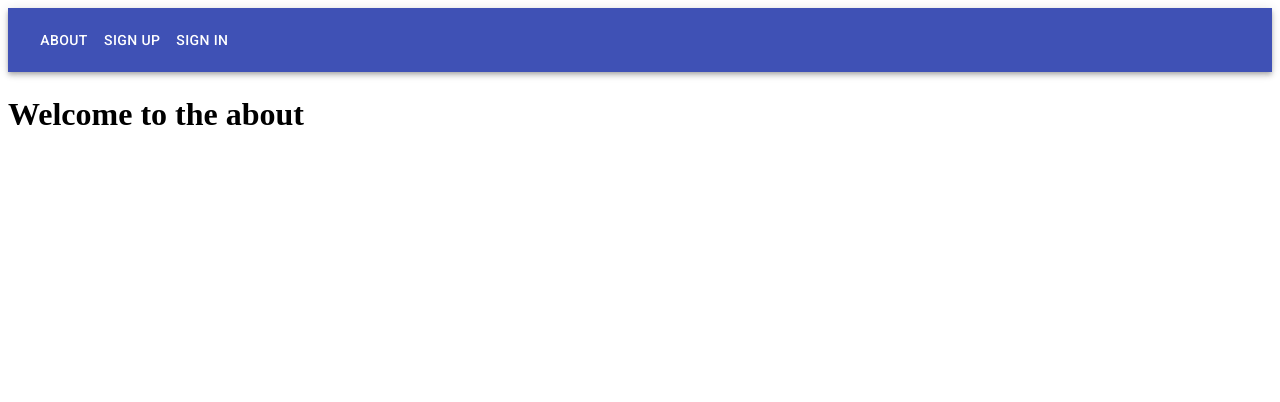
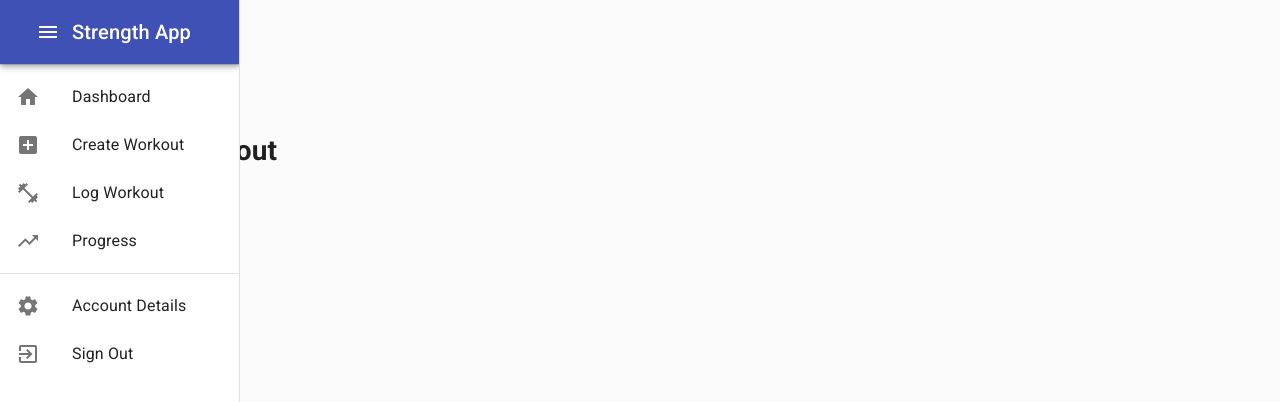
Before and after one commit to rpdurk/strengthApp, a React (Create React App) app in the folder client/: page / in a window 1280 px wide. Shown: the top 402 px of the page. Built offline with nearby package versions, Linux system fonts and the light colour scheme.

Commit message:
Navbar layout

```diff
--- a/client/src/pages/common/components/Navbar.js
+++ b/client/src/pages/common/components/Navbar.js
@@ -1,74 +1,122 @@
-import React from 'react';
-import { makeStyles } from '@material-ui/core/styles';
-import AppBar from '@material-ui/core/AppBar';
-import Toolbar from '@material-ui/core/Toolbar';
-import Button from '@material-ui/core/Button';
-import { Link, useHistory } from 'react-router-dom';
+import React from "react";
+import { makeStyles } from "@material-ui/core/styles";
+import Drawer from "@material-ui/core/Drawer";
+import CssBaseline from "@material-ui/core/CssBaseline";
+import AppBar from "@material-ui/core/AppBar";
+import Toolbar from "@material-ui/core/Toolbar";
+import List from "@material-ui/core/List";
+import Typography from "@material-ui/core/Typography";
+import Divider from "@material-ui/core/Divider";
+import ListItem from "@material-ui/core/ListItem";
+import ListItemIcon from "@material-ui/core/ListItemIcon";
+import ListItemText from "@material-ui/core/ListItemText";
+import IconButton from "@material-ui/core/IconButton";
+import MenuIcon from "@material-ui/icons/Menu";
+import HomeIcon from "@material-ui/icons/Home";
+import FitnessCenterIcon from "@material-ui/icons/FitnessCenter";
+import SettingsIcon from "@material-ui/icons/Settings";
+import TrendingUpIcon from "@material-ui/icons/TrendingUp";
+import AddBoxIcon from "@material-ui/icons/AddBox";
+import ExitToAppIcon from "@material-ui/icons/ExitToApp";
 
+const drawerWidth = 240;
 
-import {useSelector, useDispatch} from 'react-redux';
-import {setViewerToken} from '../../Viewer';
-
-const useStyles = makeStyles((theme) => ({
+const useStyles = makeStyles(theme => ({
   root: {
+    display: "flex",
+  },
+  appBar: {
+    width: `${drawerWidth}px`,
+  },
+  drawer: {
+    width: drawerWidth,
+    flexShrink: 0,
+  },
+  drawerPaper: {
+    width: drawerWidth,
+  },
+  // necessary for content to be below app bar
+  toolbar: theme.mixins.toolbar,
+  content: {
     flexGrow: 1,
-    marginBottom: theme.spacing(3),
-  },
-  menuButton: {
-    marginRight: theme.spacing(2),
-  },
-  title: {
-    flexGrow: 1,
+    backgroundColor: theme.palette.background.default,
+    padding: theme.spacing(3),
   },
 }));
 
-export default function ButtonAppBar() {
+export default function PermanentDrawerLeft() {
   const classes = useStyles();
-  const { token } = useSelector(state => state.viewer);
-  const dispatch = useDispatch();
-  const history = useHistory();
-
-  const handleSignOut = () => {
-    localStorage.removeItem('token');
-    dispatch(setViewerToken(null));
-    history.push('/');
-  };
 
   return (
     <div className={classes.root}>
-      <AppBar position="static">
-        <Toolbar>
-          <Button
-            component={Link}
-            to='/'
-            color="inherit">
-            About
-          </Button>
-          {
-            token ?
-              <Button
-                color='inherit'
-                onClick={ handleSignOut}
-              >
-                Sign Out
-              </Button> :
-              <div>
-                <Button
-                  to='/signup'
-                  component={Link}
-                  color="inherit">
-                  Sign Up
-                </Button>
-                <Button
-                  to='/signin'
-                  component={Link}
-                  color="inherit">
-                  Sign In
-                </Button>
-              </div>
-          }
-        </Toolbar>
-      </AppBar>
+      <CssBaseline />
+      <Drawer
+        className={classes.drawer}
+        variant="permanent"
+        classes={{
+          paper: classes.drawerPaper,
+        }}
+        anchor="left"
+      >
+        <AppBar position="static" className={classes.appBar}>
+          <Toolbar className={classes.toolbar}>
+            <IconButton
+              aria-controls="menu"
+              aria-haspopup="true"
+              // onClick={handleMenu}
+              color="inherit"
+              aria-label="menu"
+            >
+              <MenuIcon />
+            </IconButton>
+            <Typography variant="h6" noWrap>
+              Strength App
+            </Typography>
+          </Toolbar>
+        </AppBar>
+
+        <Divider />
+        <List>
+          {["Dashboard", "Create Workout", "Log Workout", "Progress"].map(
+            (text, index) => (
+              <ListItem button key={text}>
+                <ListItemIcon>
+                  {index === 0 ? (
+                    <HomeIcon />
+                  ) : index === 1 ? (
+                    <AddBoxIcon />
+                  ) : index === 2 ? (
+                    <FitnessCenterIcon />
+                  ) : (
+                    <TrendingUpIcon />
+                  )}
+                </ListItemIcon>
+                <ListItemText primary={text} />
+              </ListItem>
+            )
+          )}
+        </List>
+        <Divider />
+        <List>
+          {["Account Details", "Sign Out"].map((text, index) => (
+            <ListItem button key={text}>
+              <ListItemIcon>
+                {index === 0 ? (
+                  <SettingsIcon />
+                ) : index === 1 ? (
+                  <ExitToAppIcon />
+                ) : (
+                  <TrendingUpIcon />
+                )}
+              </ListItemIcon>
+              <ListItemText primary={text} />
+            </ListItem>
+          ))}
+        </List>
+      </Drawer>
+      <main className={classes.content}>
+        <div className={classes.toolbar} />
+      </main>
     </div>
   );
-};
+}
```
